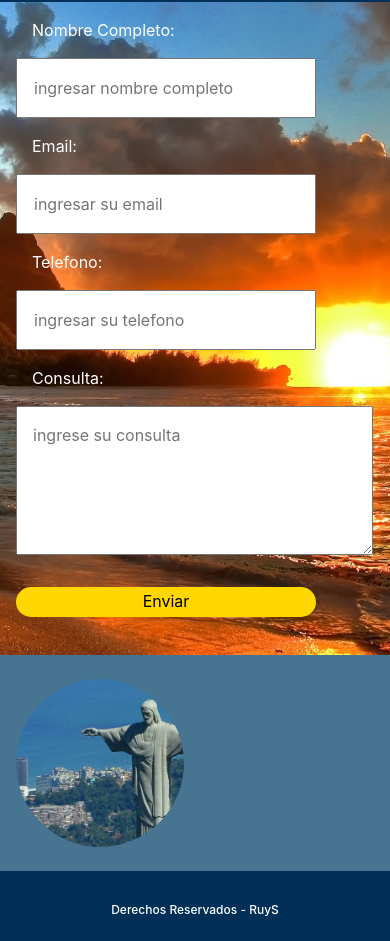
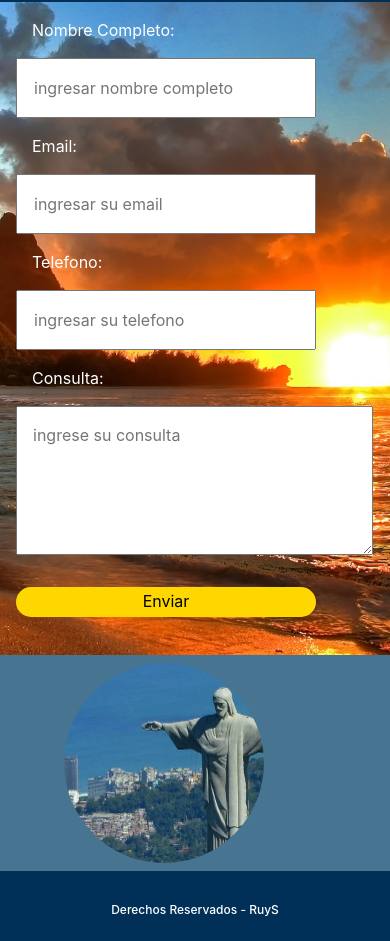
Before and after one commit to Diego19901991/clon-ruys-37005, a website: page pages/contacto.html in a window 390 px wide. Shown: the part 90-1031 px from the top of the page. Drawn offline with nearby package versions, Linux system fonts and the light colour scheme; files that its build step writes are made by us from their sources; some icons are missing.

Commit message:
centrando imagen cristo en mi pagina contacto para mobile

```diff
--- a/scss/parciales/_media-querys.scss
+++ b/scss/parciales/_media-querys.scss
@@ -213,6 +213,9 @@
         height: 200px;
         margin-top: 0.5rem;
         margin-bottom: 0.5rem;
+        padding: 0;
+        margin-left: 4rem;
+        margin-right: 4rem;
     }
 
     .grid__aprender {
@@ -231,10 +234,6 @@
         height: 200px;
     }
 
-    .contenido {
-        padding: 1rem;
-
-    }
 
 
 }
```
Also changed, not shown: css/style.css, 1 other file.
